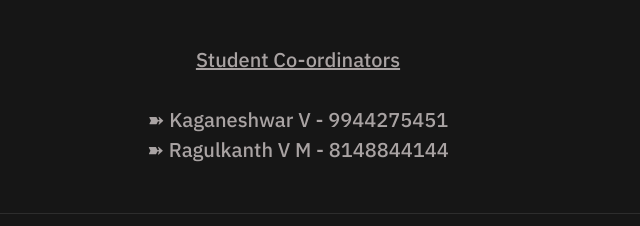
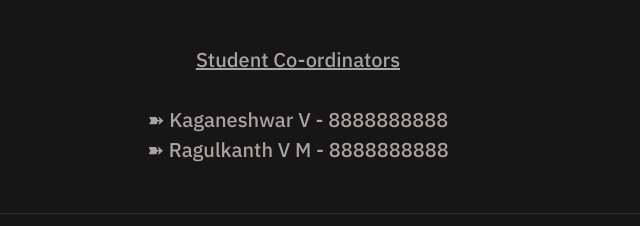
Before and after one commit to Kagan2414/CodeWar-Project, a website: page public/code.html in a window 1280 px wide. Shown: the part 4486-4712 px from the top of the page, 342-982 px from the left. Drawn offline with nearby package versions, Linux system fonts and the light colour scheme; animation ran at ten frames a second; a web font is replaced by a local one.

Commit message:
Update code.html

```diff
--- a/public/code.html
+++ b/public/code.html
@@ -1155,8 +1155,8 @@
                                 <br>
                                 <div class="text-size-medium" style=" text-align: center; color: rgb(169, 163, 163);">
                                     <span style="text-decoration: underline;">Student Co-ordinators</span><br><br>
-                                    ➽ Kaganeshwar V - 9944275451<br>
-                                    ➽ Ragulkanth V M - 8148844144
+                                    ➽ Kaganeshwar V - 8888888888<br>
+                                    ➽ Ragulkanth V M - 8888888888
                                 </div>
                             </div>
                         </div>
```
